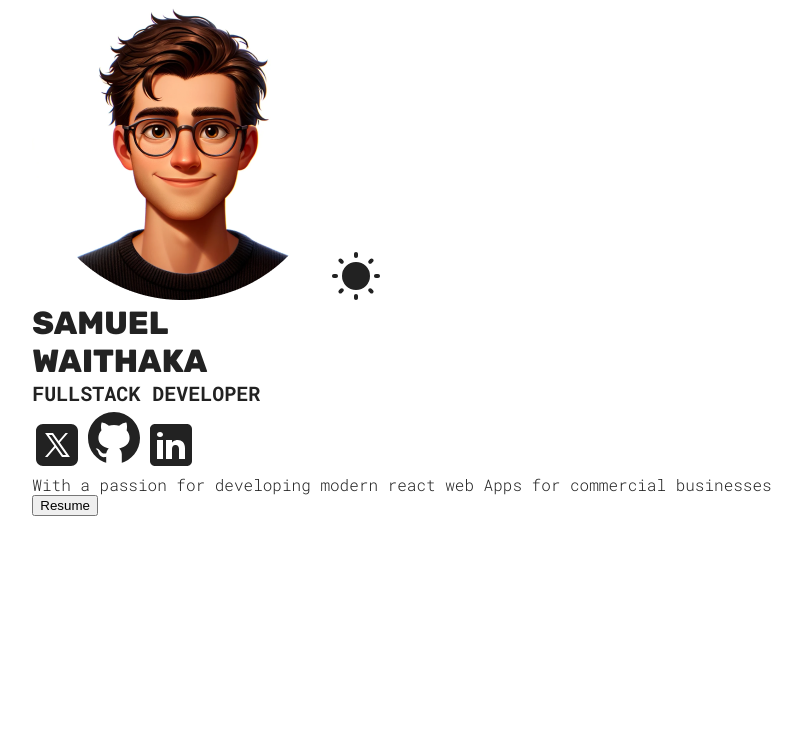
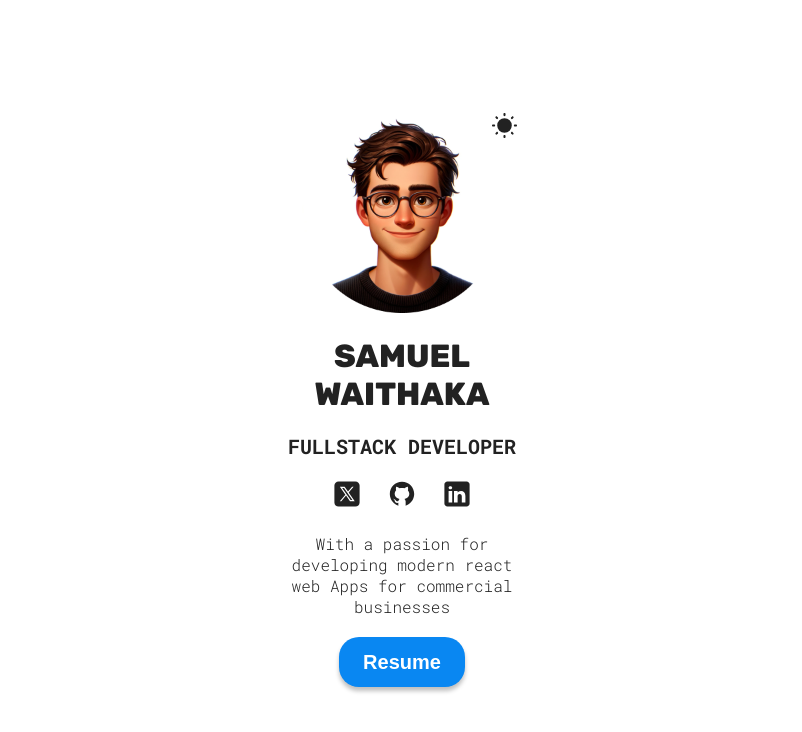
Before and after one commit to Sam-Waithaka/portfolio, a React (Vite) app: page / in a window 1280 px wide. Shown: the top 732 px of the page, without its empty margins (238-1040 px from the left). Built offline with nearby package versions, Linux system fonts and the light colour scheme.

Commit message:
Fix Styling error on social icons displaying verticaly instead of horizontal

```diff
--- a/src/sections/Hero/Hero.jsx
+++ b/src/sections/Hero/Hero.jsx
@@ -34,15 +34,18 @@
             </h1>
             <h2>FullStack Developer</h2>
             <span>
-                <a href="#" target='_blank'><img src={twitterIcon} alt="Twitter icon" /></a>
-            </span>
-            <span>
-                <a href="#" target='_blank'><img src={githubIcon} alt="Github icon" /></a>
-            </span>
-            <span>
-                <a href="#" target='_blank'><img src={linkedinIcon} alt="Linkedin icon" /></a>
-            </span>
-            <p>With a passion for developing modern react web Apps for commercial businesses</p>
+          <a href="https://twitter.com/" target="_blank">
+            <img src={twitterIcon} alt="Twitter icon" />
+          </a>
+          <a href="https://github.com/" target="_blank">
+            <img src={githubIcon} alt="Github icon" />
+          </a>
+          <a href="https://linkedin.com/" target="_blank">
+            <img src={linkedinIcon} alt="Linkedin icon" />
+          </a>
+        </span>
+            <p className={styles.description}>
+                With a passion for developing modern react web Apps for commercial businesses</p>
             <a href={CV} downlaod>
                 <button className='hover' >Resume</button>
             </a>
--- a/src/sections/Hero/HeroStyles.module.css
+++ b/src/sections/Hero/HeroStyles.module.css
@@ -0,0 +1,78 @@
+.container {
+    display: flex;
+    flex-direction: column;
+    justify-content: center;
+    gap: 20px;
+    text-align: center;
+    height: 100dvh;
+    min-height: 500px;
+
+    .hero {
+      max-width: 200px;
+    }
+
+    span {
+      display: flex;
+      gap: 25px;
+      justify-content: center;
+
+      a {
+        margin: 0;
+
+        img {
+          width: 30px;
+        }
+      }
+    }
+
+    a {
+      width: fit-content;
+      align-self: center;
+    }
+
+    button {
+      background-color: var(--btn-color);
+      color: var(--btn-text-color);
+      border: none;
+      border-radius: 20px;
+      width: 126px;
+      height: 50px;
+      font-size: 20px;
+      font-weight: bold;
+      box-shadow: 0 4px 4px rgba(0, 0, 0, 0.25);
+      transition: box-shadow 200ms ease-in-out, transform 200ms ease-in-out;
+    }
+
+    button:hover {
+      transform: scale(1.05);
+    }
+
+    button:active {
+      transform: translateY(2px);
+      box-shadow: 0 2px 2px rgba(0, 0, 0, 0.25);
+    }
+  }
+
+  .colorModeContainer {
+    position: relative;
+  }
+
+  .colorMode {
+    position: absolute;
+    right: 0;
+    width: 25px;
+  }
+
+  .colorMode:hover {
+    cursor: pointer;
+  }
+
+  .description {
+    max-width: 24ch;
+  }
+
+  .info {
+    display: flex;
+    flex-direction: column;
+    gap: 20px;
+  }
```
